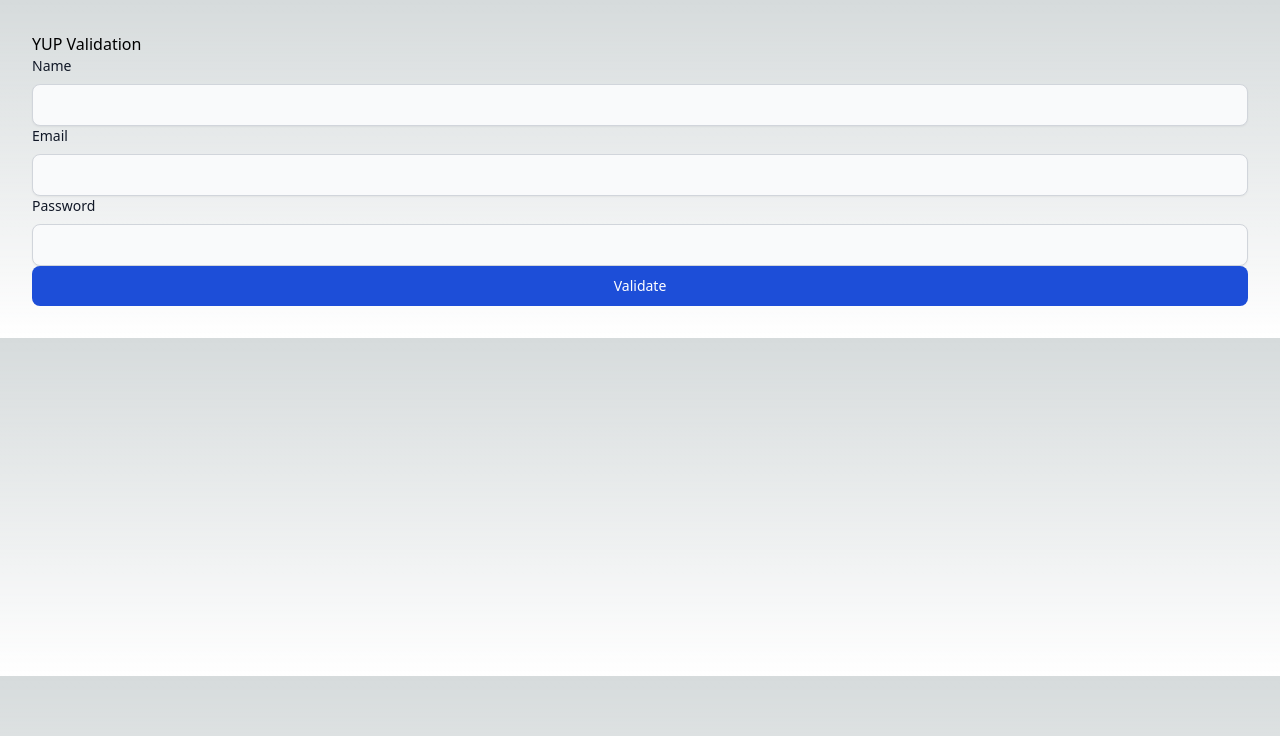
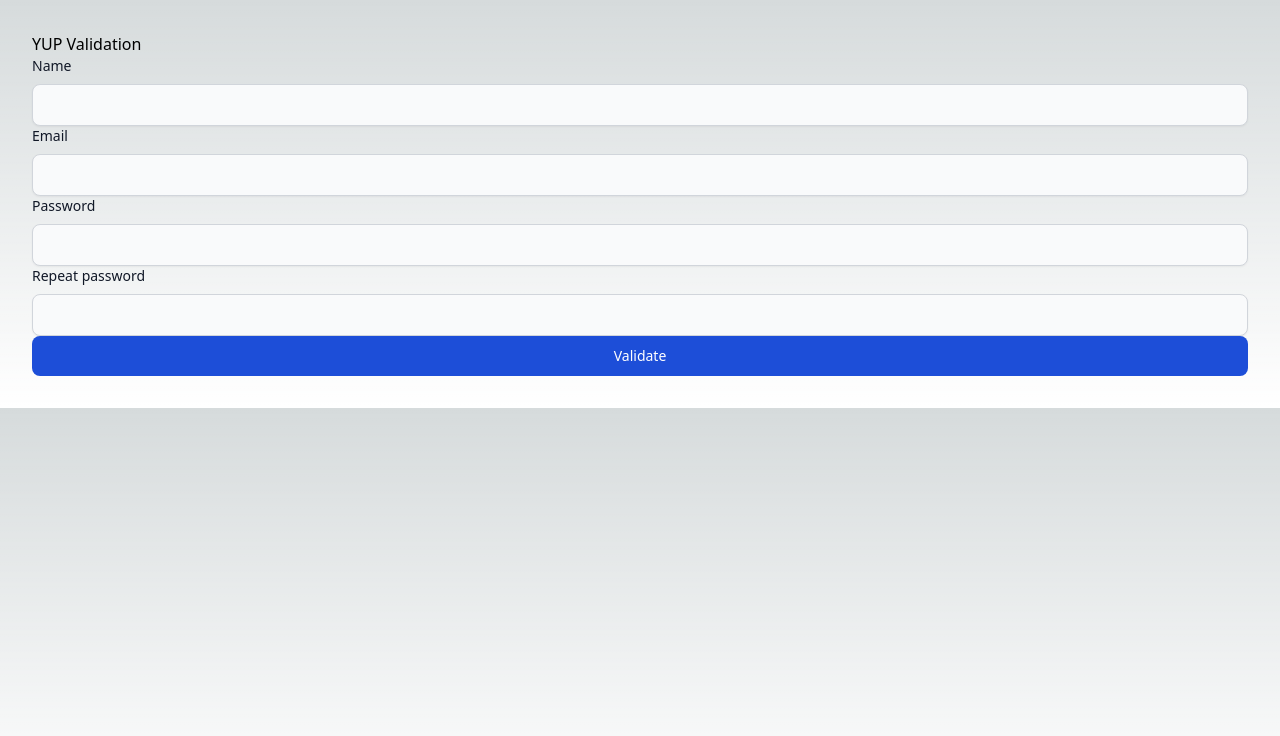
Before and after one commit to nithinK-142/react-guide, a React (Vite) app: page / in a window 1280 px wide. Shown: the top 736 px of the page. Built offline with nearby package versions, Linux system fonts and the light colour scheme.

Commit message:
feat: validation using yup and react-hook-form.

```diff
--- a/package.json
+++ b/package.json
@@ -10,9 +10,11 @@
     "preview": "vite preview"
   },
   "dependencies": {
+    "@hookform/resolvers": "^3.3.4",
     "axios": "^1.6.5",
     "react": "^18.2.0",
     "react-dom": "^18.2.0",
+    "react-hook-form": "^7.50.1",
     "yup": "^1.3.3"
   },
   "devDependencies": {
--- a/src/components/Form.tsx
+++ b/src/components/Form.tsx
@@ -1,66 +1,83 @@
-import { IUser, validateUser } from "@/validations/user-validation";
-import { useState } from "react";
+import { UserSchemeType, userSchema } from "@/validations/user-validation";
+import { useForm } from "react-hook-form";
+import { yupResolver } from "@hookform/resolvers/yup";
 
 const Form = () => {
-  const [result, setResult] = useState<IUser | null>(null);
+  const {
+    handleSubmit,
+    register,
+    formState: { errors },
+  } = useForm({
+    resolver: yupResolver(userSchema),
+  });
 
-  const createUser: React.FormEventHandler<HTMLFormElement> = async (event) => {
-    event.preventDefault();
-    const formData = new FormData(event.currentTarget);
+  const onSubmit = (data: UserSchemeType) => {
+    console.log(data);
+    alert("Form Submitted!");
+  };
 
-    const userData = {
-      name: formData.get("name") as string,
-      email: formData.get("email") as string,
-      password: formData.get("password") as string,
-    };
-
-    const validData = await validateUser(userData);
-    if (!validData) {
-      setResult(null);
-      return <h2>Invalid Details!</h2>;
-    } else {
-      setResult(validData);
-    }
-  };
   return (
     <div className="flex flex-col items-center w-full">
-      <form onSubmit={createUser} className="min-w-[28rem]">
-        <div className="mb-5">
+      <form onSubmit={handleSubmit(onSubmit)} className="min-w-[28rem]">
+        <div className="relative mb-5">
           <label htmlFor="text" className="label">
             Name
           </label>
-          <input type="text" name="name" id="text" className="input" />
+          <input type="text" className="input" {...register("name")} />
+          <span className="absolute right-0 text-sm text-red-600">
+            {" "}
+            {errors.name?.message}{" "}
+          </span>
         </div>
-        <div className="mb-5">
+        <div className="relative mb-5">
           <label htmlFor="email" className="label">
             Email
           </label>
-          <input type="email" name="email" id="email" className="input" />
+          <input
+            type="text"
+            id="email"
+            className="input"
+            {...register("email")}
+          />
+          <span className="absolute right-0 text-sm text-red-600">
+            {" "}
+            {errors.email?.message}{" "}
+          </span>
         </div>
-        <div className="mb-5">
+        <div className="relative mb-5">
           <label htmlFor="password" className="label">
             Password
           </label>
           <input
             type="password"
-            name="password"
             id="password"
             className="input"
+            {...register("password")}
           />
+          <span className="absolute right-0 text-sm text-red-600">
+            {" "}
+            {errors.password?.message}{" "}
+          </span>
+        </div>
+        <div className="relative mb-5">
+          <label htmlFor="repeatPassword" className="label">
+            Repeat password
+          </label>
+          <input
+            type="password"
+            id="repeatPassword"
+            className="input"
+            {...register("repeatPassword")}
+          />
+          <span className="absolute right-0 text-sm text-red-600">
+            {" "}
+            {errors.repeatPassword?.message}{" "}
+          </span>
         </div>
         <button type="submit" className="btn">
           Validate
         </button>
       </form>
-      <div className="min-w-[28rem] text-center pt-10">
-        {result && (
-          <>
-            <p>{result.name}</p>
-            <p>{result.email}</p>
-            <p>{result.password}</p>
-          </>
-        )}
-      </div>
     </div>
   );
 };
--- a/src/validations/user-validation.ts
+++ b/src/validations/user-validation.ts
@@ -1,22 +1,17 @@
-import { object, string, ValidationError } from "yup";
+import { object, string, ref } from "yup";
 
 export const userSchema = object().shape({
   name: string().min(4).required(),
   email: string().email().required(),
   password: string().min(4).max(10).required(),
+  repeatPassword: string()
+    .required()
+    .oneOf([ref("password")], "Passwords must match"),
 });
 
-export interface IUser {
+export type UserSchemeType = {
   name: string;
   email: string;
   password: string;
-}
-
-export const validateUser = async (userData: IUser) => {
-  try {
-    const isValid = await userSchema.validate(userData);
-    return isValid;
-  } catch (error) {
-    if (error instanceof ValidationError) alert(error.message);
-  }
+  repeatPassword: string;
 };
```
Also changed, not shown: 1 other file (tests, documents, lock files or other folders).
